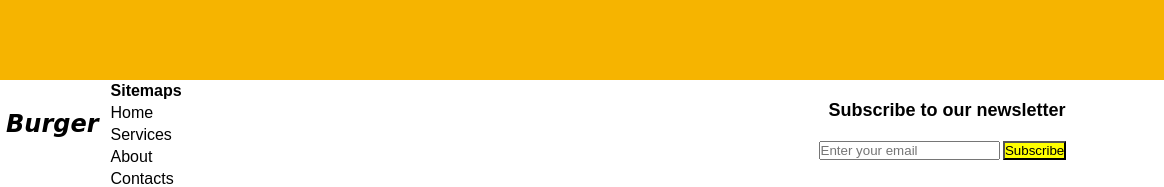
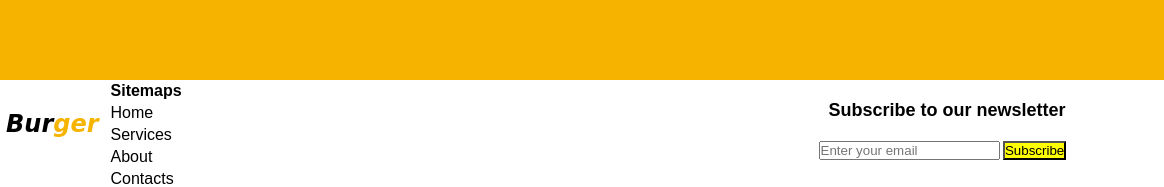
Before and after one commit to juliamwangi123/Burger-Palace, a plain HTML site: page index.html in a window 1280 px wide. Shown: the part 4330-4517 px from the top of the page, 116-1280 px from the left. Drawn offline with Linux system fonts and the light colour scheme.

Commit message:
This commit adds color to footer span

```diff
--- a/css/style.css
+++ b/css/style.css
@@ -601,8 +601,9 @@ margin: 10px;
     float: left;
 }
 
-.footer span{
+.footer-logo span{
     font-family: 'Oleo Script Swash Caps', cursive;
+    color: #F6B400;
 }
 
 .footer-logo h1{
```
